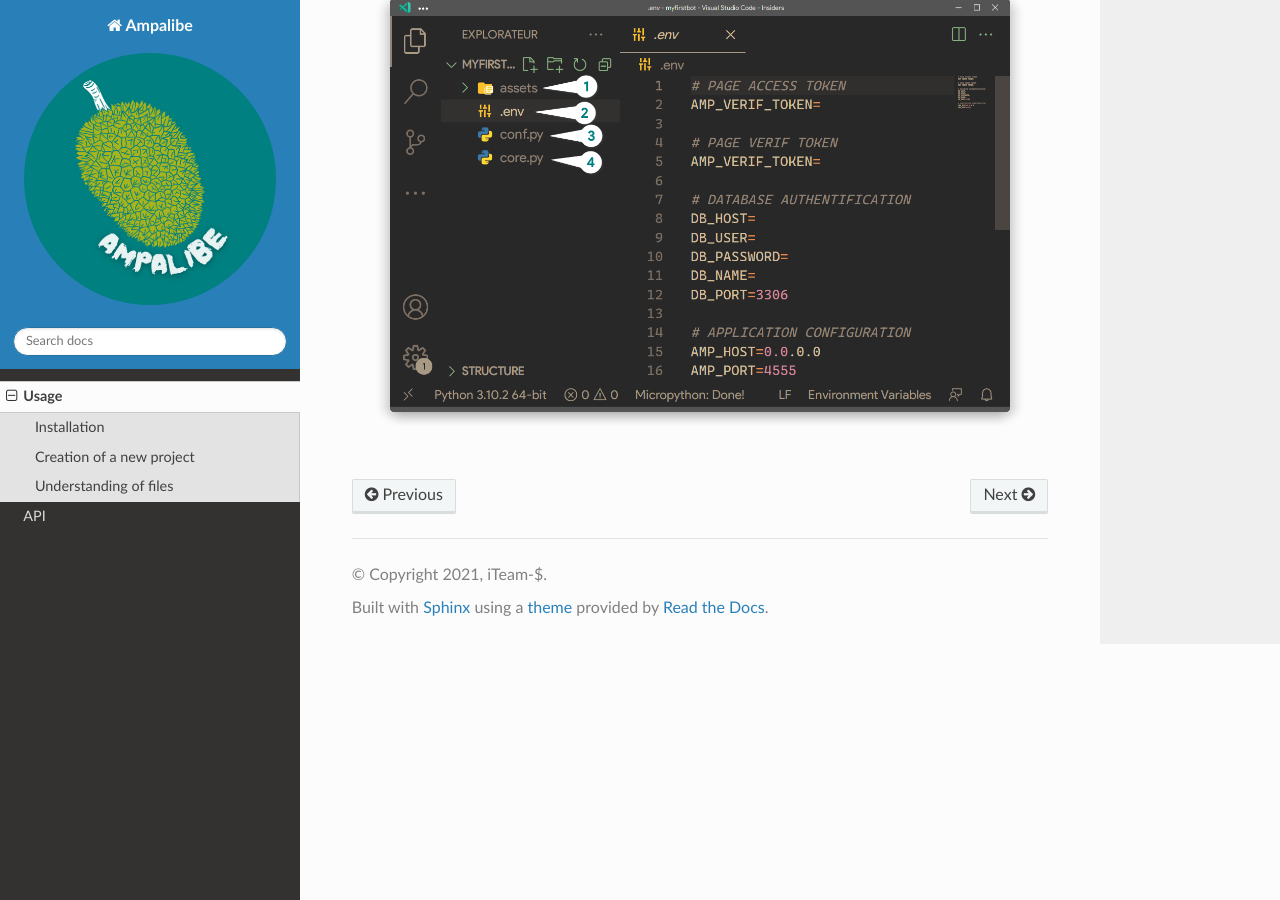
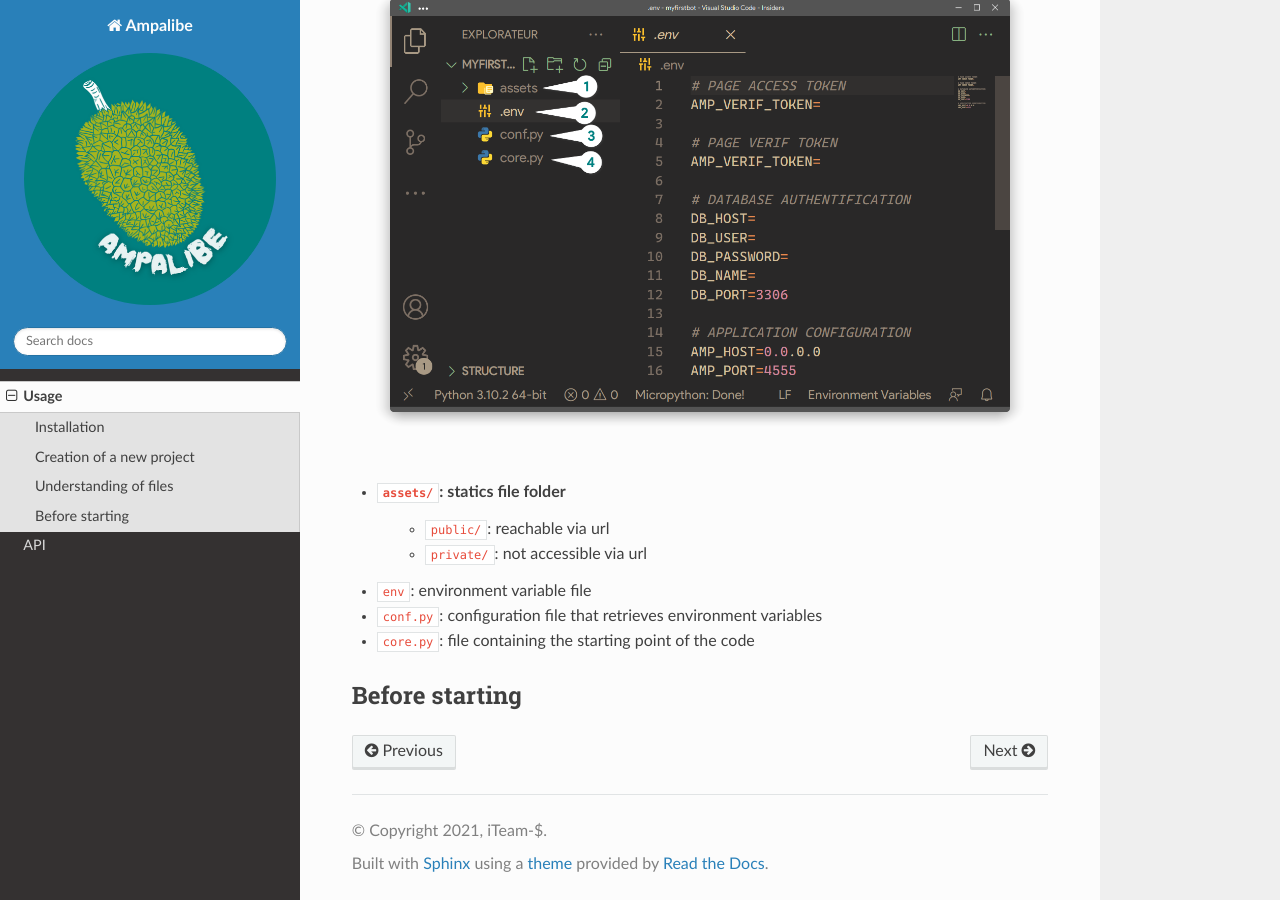
Before and after one commit to iTeam-S/Ampalibe, a Sphinx documentation site: the page built from docs/source/usage.rst, in a window 1280 px wide and 900 px high, scrolled down 834 px. Built offline with Sphinx 7.4.7 and the Read the Docs theme 2.0.0, drawn with Linux system fonts in a browser that asks for light colours.

Commit message:
docs: Understanding of files complete

```diff
--- a/docs/source/usage.rst
+++ b/docs/source/usage.rst
@@ -38,3 +38,20 @@
 -------------------------
 
 .. image:: https://github.com/iTeam-S/Ampalibe/raw/main/docs/source/_static/structure.png
+
+.. hlist::
+   :columns: 1
+
+   * ``assets/``: statics file folder
+      * ``public/``: reachable via url
+      * ``private/``: not accessible via url
+
+   * ``env``: environment variable file
+
+   * ``conf.py``: configuration file that retrieves environment variables
+
+   * ``core.py``: file containing the starting point of the code
+
+
+Before starting
+-----------------
```
